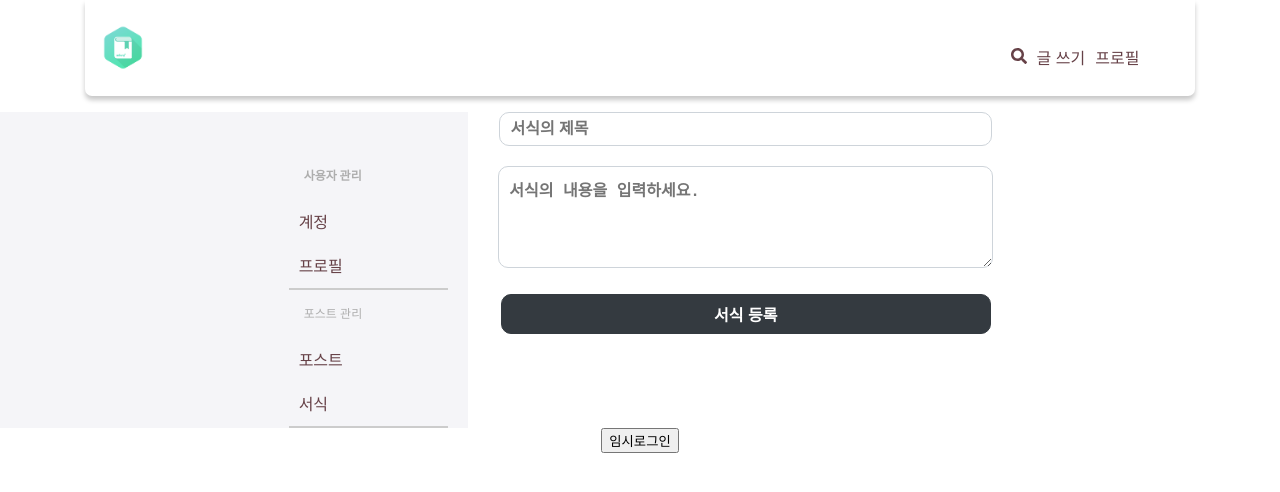
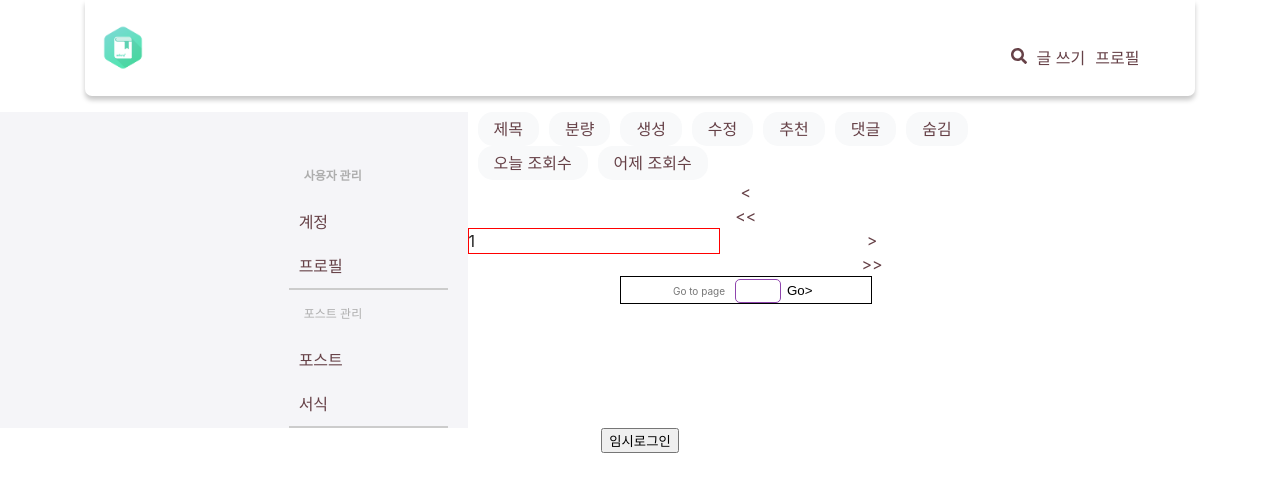
Before and after one commit to SuHuenPyo/blog, a React (Create React App) app in the folder frontend/miary/: page /management in a window 1280 px wide. Shown: the top 492 px of the page. Built offline with nearby package versions, Linux system fonts and the light colour scheme.

Commit message:
MIARY-39 관리(포스트)컨텍트 영역 디자인 수정

```diff
--- a/frontend/miary/package.json
+++ b/frontend/miary/package.json
@@ -3,6 +3,9 @@
   "version": "0.1.0",
   "private": true,
   "dependencies": {
+    "@fortawesome/fontawesome-svg-core": "^6.1.1",
+    "@fortawesome/free-solid-svg-icons": "^6.1.1",
+    "@fortawesome/react-fontawesome": "^0.2.0",
     "@testing-library/jest-dom": "^5.16.4",
     "@testing-library/react": "^13.3.0",
     "@testing-library/user-event": "^13.5.0",
--- a/frontend/miary/src/assets/css/Form.module.css
+++ b/frontend/miary/src/assets/css/Form.module.css
@@ -7,7 +7,7 @@
     padding-left: 10px;
     font-size: 1.0rem;
     font-weight: bold;
-    border-radius: 10px;
+    border-radius: 5px;
     border: 1px solid#ced4da;
 }
 
@@ -17,7 +17,7 @@
     margin-bottom: 20px;
     font-size: 1.0rem;
     font-weight: bold;
-    border-radius: 10px;
+    border-radius: 5px;
     border: 1px solid#ced4da;
 }
 
@@ -30,5 +30,5 @@
     font-size: 1.0rem;
     font-weight: bold;
     border: 1px solid #343a40;
-    border-radius: 10px;
+    border-radius: 5px;
 }
--- a/frontend/miary/src/assets/css/Post.module.css
+++ b/frontend/miary/src/assets/css/Post.module.css
@@ -77,7 +77,6 @@
 .Pagenumber {
     width: 100%;
     float: left;
-    border: 1px solid black;
 }
 
 .Page {
@@ -91,6 +90,23 @@
 .Gopage {
     width: 45%;
     max-width: 45%;
-    border: 1px solid;
+    border: 1px solid black;
     display: inline-block;
 }
+
+.Gopage1 {
+    color: rgba(0,0,0,.541);
+    font-size: 10px;
+    margin-right: 10px;
+}
+
+.Page2 {
+    border: 1px solid #8e44ad;
+    border-radius: 5px;
+    height: 20px;
+}
+
+.Gobutton {
+    background-color: white;
+    border: none;
+}
--- a/frontend/miary/src/components/Management/Post.js
+++ b/frontend/miary/src/components/Management/Post.js
@@ -35,10 +35,36 @@ export const Post = () => {
         </div>
         <nav className={Style.Pagenumber}>
             <div>
+                <div>
+                    <a href="/">
+                        &lt;
+                        {/* 임시 */}
+                    </a>
+                </div>
+                <div>
+                    <a href="/">
+                        &lt;&lt;
+                        {/* 임시 */}
+                    </a>
+                </div>
                 <div className={Style.Page}>1</div>
+                <div>
+                    <a href="/">
+                        &gt;
+                        {/* 임시 */}
+                    </a>
+                </div>
+                <div>
+                    <a href="/">
+                        &gt;&gt;
+                        {/* 임시 */}
+                    </a>
+                </div>
             </div>
             <div className={Style.Gopage}>
-                <span>Go to page</span>
+                <span className={Style.Gopage1}>Go to page</span>
+                <input className={Style.Page2} type="number" min="1" max="1"></input>
+                <button className={Style.Gobutton}>Go&gt;</button>
             </div>
         </nav>
     </div>
--- a/frontend/miary/src/pages/Management.js
+++ b/frontend/miary/src/pages/Management.js
@@ -15,7 +15,7 @@ export const Management = () => {
         <Left></Left>
       </div>
       <div className={Style.Accountside}>
-        <Form></Form>
+        <Post></Post>
       </div>
     </div>
   )
```
Also changed, not shown: 1 other file (tests, documents, lock files or other folders).
